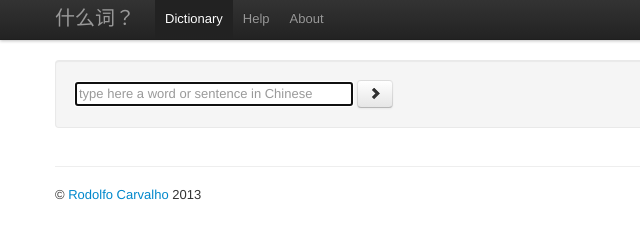
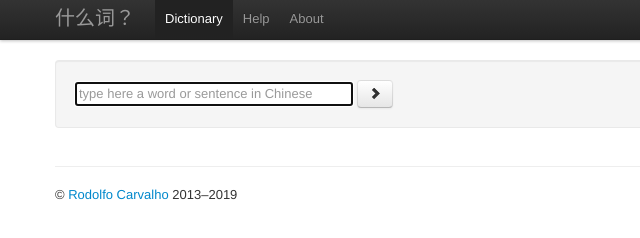
Before and after one commit to rhcarvalho/shenmeci, a plain HTML site: page static/index.html in a window 1280 px wide. Shown: the full height of the page, 0-640 px from the left. Drawn offline with Linux system fonts and the light colour scheme.

Commit message:
Update year

```diff
--- a/static/index.html
+++ b/static/index.html
@@ -110,7 +110,7 @@
 
       <footer>
         <p>&copy; <a href="http://github.com/rhcarvalho/shenmeci" target="_blank">
-          Rodolfo Carvalho</a> 2013</p>
+          Rodolfo Carvalho</a> 2013&ndash;2019</p>
       </footer>
 
     </div> <!-- /container -->
```
